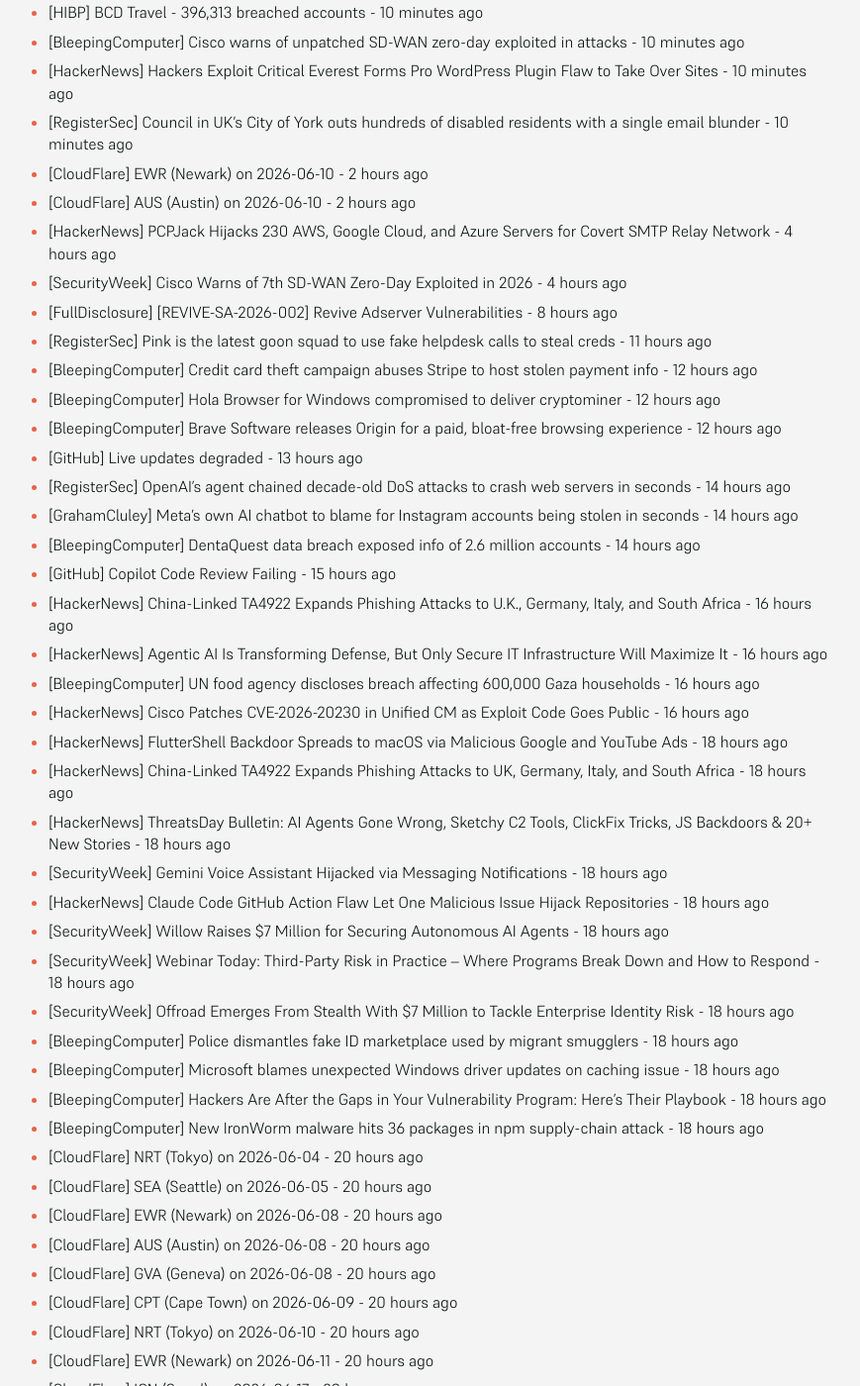
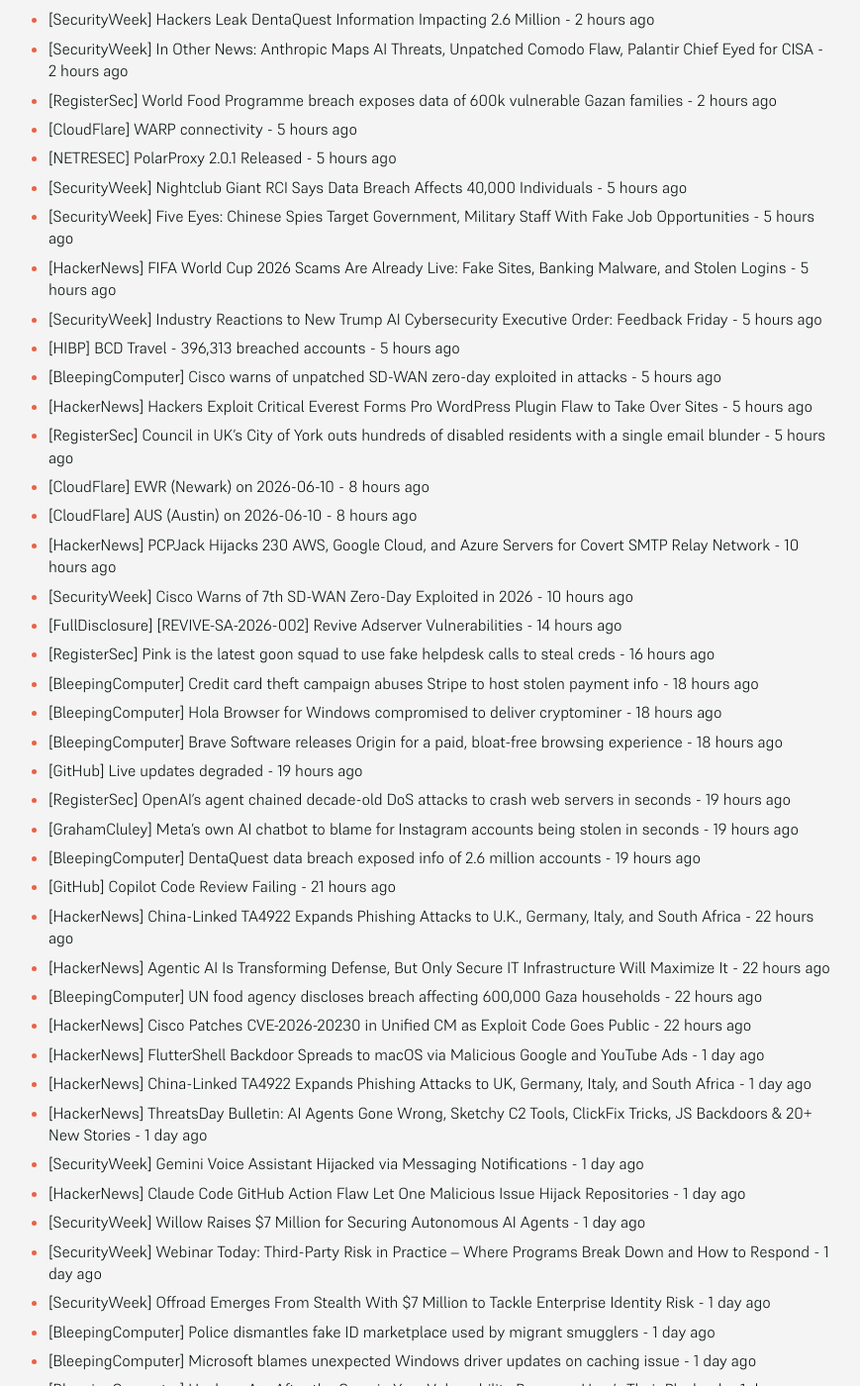
Before and after one commit to SecOpsNews/news, a Jekyll site: the page built from index.md, in a window 1280 px wide and 1400 px high, scrolled down 487 px. Shown: the whole window at 99% size, without its empty margins (215-1084 px from the left). Built offline with Jekyll 4.4.1, drawn with Linux system fonts in a browser that asks for light colours; some of the changed text lies outside the part shown.

Commit message:
New Feed

```diff
--- a/index.md
+++ b/index.md
@@ -9,62 +9,72 @@ description: Latest Updates
 
 <!-- SecOps start -->
 
-- [NETRESEC] PolarProxy 2.0.1 Released - 10 minutes ago
-- [SecurityWeek] Nightclub Giant RCI Says Data Breach Affects 40,000 Individuals - 10 minutes ago
-- [SecurityWeek] Five Eyes: Chinese Spies Target Government, Military Staff With Fake Job Opportunities - 10 minutes ago
-- [HackerNews] FIFA World Cup 2026 Scams Are Already Live: Fake Sites, Banking Malware, and Stolen Logins - 10 minutes ago
-- [SecurityWeek] Industry Reactions to New Trump AI Cybersecurity Executive Order: Feedback Friday - 10 minutes ago
-- [HIBP] BCD Travel - 396,313 breached accounts - 10 minutes ago
-- [BleepingComputer] Cisco warns of unpatched SD-WAN zero-day exploited in attacks - 10 minutes ago
-- [HackerNews] Hackers Exploit Critical Everest Forms Pro WordPress Plugin Flaw to Take Over Sites - 10 minutes ago
-- [RegisterSec] Council in UK's City of York outs hundreds of disabled residents with a single email blunder - 10 minutes ago
-- [CloudFlare] EWR (Newark) on 2026-06-10 - 2 hours ago
-- [CloudFlare] AUS (Austin) on 2026-06-10 - 2 hours ago
-- [HackerNews] PCPJack Hijacks 230 AWS, Google Cloud, and Azure Servers for Covert SMTP Relay Network - 4 hours ago
-- [SecurityWeek] Cisco Warns of 7th SD-WAN Zero-Day Exploited in 2026 - 4 hours ago
-- [FullDisclosure] [REVIVE-SA-2026-002] Revive Adserver Vulnerabilities - 8 hours ago
-- [RegisterSec] Pink is the latest goon squad to use fake helpdesk calls to steal creds - 11 hours ago
-- [BleepingComputer] Credit card theft campaign abuses Stripe to host stolen payment info - 12 hours ago
-- [BleepingComputer] Hola Browser for Windows compromised to deliver cryptominer - 12 hours ago
-- [BleepingComputer] Brave Software releases Origin for a paid, bloat-free browsing experience - 12 hours ago
-- [GitHub] Live updates degraded - 13 hours ago
-- [RegisterSec] OpenAI's agent chained decade-old DoS attacks to crash web servers in seconds - 14 hours ago
-- [GrahamCluley] Meta’s own AI chatbot to blame for Instagram accounts being stolen in seconds - 14 hours ago
-- [BleepingComputer] DentaQuest data breach  exposed info of 2.6 million accounts - 14 hours ago
-- [GitHub] Copilot Code Review Failing - 15 hours ago
-- [HackerNews] China-Linked TA4922 Expands Phishing Attacks to U.K., Germany, Italy, and South Africa - 16 hours ago
-- [HackerNews] Agentic AI Is Transforming Defense, But Only Secure IT Infrastructure Will Maximize It - 16 hours ago
-- [BleepingComputer] UN food agency discloses breach affecting 600,000 Gaza households - 16 hours ago
-- [HackerNews] Cisco Patches CVE-2026-20230 in Unified CM as Exploit Code Goes Public - 16 hours ago
-- [HackerNews] FlutterShell Backdoor Spreads to macOS via Malicious Google and YouTube Ads - 18 hours ago
-- [HackerNews] China-Linked TA4922 Expands Phishing Attacks to UK, Germany, Italy, and South Africa - 18 hours ago
-- [HackerNews] ThreatsDay Bulletin: AI Agents Gone Wrong, Sketchy C2 Tools, ClickFix Tricks, JS Backdoors & 20+ New Stories - 18 hours ago
-- [SecurityWeek] Gemini Voice Assistant Hijacked via Messaging Notifications - 18 hours ago
-- [HackerNews] Claude Code GitHub Action Flaw Let One Malicious Issue Hijack Repositories - 18 hours ago
-- [SecurityWeek] Willow Raises $7 Million for Securing Autonomous AI Agents - 18 hours ago
-- [SecurityWeek] Webinar Today: Third-Party Risk in Practice – Where Programs Break Down and How to Respond - 18 hours ago
-- [SecurityWeek] Offroad Emerges From Stealth With $7 Million to Tackle Enterprise Identity Risk - 18 hours ago
-- [BleepingComputer] Police dismantles fake ID marketplace used by migrant smugglers - 18 hours ago
-- [BleepingComputer] Microsoft blames unexpected Windows driver updates on caching issue - 18 hours ago
-- [BleepingComputer] Hackers Are After the Gaps in Your Vulnerability Program: Here's Their Playbook - 18 hours ago
-- [BleepingComputer] New IronWorm malware hits 36 packages in npm supply-chain attack - 18 hours ago
-- [CloudFlare] NRT (Tokyo) on 2026-06-04 - 20 hours ago
-- [CloudFlare] SEA (Seattle) on 2026-06-05 - 20 hours ago
-- [CloudFlare] EWR (Newark) on 2026-06-08 - 20 hours ago
-- [CloudFlare] AUS (Austin) on 2026-06-08 - 20 hours ago
-- [CloudFlare] GVA (Geneva) on 2026-06-08 - 20 hours ago
-- [CloudFlare] CPT (Cape Town) on 2026-06-09 - 20 hours ago
-- [CloudFlare] NRT (Tokyo) on 2026-06-10 - 20 hours ago
-- [CloudFlare] EWR (Newark) on 2026-06-11 - 20 hours ago
-- [CloudFlare] ICN (Seoul) on 2026-06-17 - 20 hours ago
-- [RegisterSec] Duo who sold car crash victims' data must repay £118k - 22 hours ago
-- [RegisterSec] Five Eyes: Watch out for odd LinkedIn connection requests, China's back on the hunt for state secrets - 22 hours ago
-- [HackerNews] Hackers Spied on a Stock Exchange Executive's Outlook Mailbox for Five Months - 22 hours ago
-- [HackerNews] Fake Sites Mimicking Open-Source Tools Rank High on Google to Deliver Malware via TDS - 22 hours ago
-- [SecurityWeek] Over 1.4 Million Accounts Disrupted in Cybercrime Crackdown - 22 hours ago
-- [SecurityWeek] Chinese Cybercrime Group in Spotlight for Record Campaign Pace - 22 hours ago
-- [SecurityWeek] Mirasvit Vulnerability Exploited to Execute Code on Magento Servers - 22 hours ago
-- [BleepingComputer] Cisco warns of critical Unified CM flaw with PoC exploit code - 22 hours ago
+- [BleepingComputer] What 2026 DBIR Confirms: Attacks Are Living in the Browser - 8 minutes ago
+- [BleepingComputer] Over 900 US gas station tank gauge systems exposed to attacks - 8 minutes ago
+- [ScottHelme] DBSC Beta at Report URI - 8 minutes ago
+- [HackerNews] Only 10% of SOCs Say They’re Getting Excellent Value From AI. Here’s What the Second Wave Has to Deliver - 2 hours ago
+- [HackerNews] New Threat Cluster OP-512 Targets Microsoft IIS Servers with Custom Web Shell Framework - 2 hours ago
+- [SecurityWeek] Chrome 149 Patches 429 Vulnerabilities - 2 hours ago
+- [SecurityWeek] Hackers Leak DentaQuest Information Impacting 2.6 Million - 2 hours ago
+- [SecurityWeek] In Other News: Anthropic Maps AI Threats, Unpatched Comodo Flaw, Palantir Chief Eyed for CISA - 2 hours ago
+- [RegisterSec] World Food Programme breach exposes data of 600k vulnerable Gazan families - 2 hours ago
+- [CloudFlare] WARP connectivity - 5 hours ago
+- [NETRESEC] PolarProxy 2.0.1 Released - 5 hours ago
+- [SecurityWeek] Nightclub Giant RCI Says Data Breach Affects 40,000 Individuals - 5 hours ago
+- [SecurityWeek] Five Eyes: Chinese Spies Target Government, Military Staff With Fake Job Opportunities - 5 hours ago
+- [HackerNews] FIFA World Cup 2026 Scams Are Already Live: Fake Sites, Banking Malware, and Stolen Logins - 5 hours ago
+- [SecurityWeek] Industry Reactions to New Trump AI Cybersecurity Executive Order: Feedback Friday - 5 hours ago
+- [HIBP] BCD Travel - 396,313 breached accounts - 5 hours ago
+- [BleepingComputer] Cisco warns of unpatched SD-WAN zero-day exploited in attacks - 5 hours ago
+- [HackerNews] Hackers Exploit Critical Everest Forms Pro WordPress Plugin Flaw to Take Over Sites - 5 hours ago
+- [RegisterSec] Council in UK's City of York outs hundreds of disabled residents with a single email blunder - 5 hours ago
+- [CloudFlare] EWR (Newark) on 2026-06-10 - 8 hours ago
+- [CloudFlare] AUS (Austin) on 2026-06-10 - 8 hours ago
+- [HackerNews] PCPJack Hijacks 230 AWS, Google Cloud, and Azure Servers for Covert SMTP Relay Network - 10 hours ago
+- [SecurityWeek] Cisco Warns of 7th SD-WAN Zero-Day Exploited in 2026 - 10 hours ago
+- [FullDisclosure] [REVIVE-SA-2026-002] Revive Adserver Vulnerabilities - 14 hours ago
+- [RegisterSec] Pink is the latest goon squad to use fake helpdesk calls to steal creds - 16 hours ago
+- [BleepingComputer] Credit card theft campaign abuses Stripe to host stolen payment info - 18 hours ago
+- [BleepingComputer] Hola Browser for Windows compromised to deliver cryptominer - 18 hours ago
+- [BleepingComputer] Brave Software releases Origin for a paid, bloat-free browsing experience - 18 hours ago
+- [GitHub] Live updates degraded - 19 hours ago
+- [RegisterSec] OpenAI's agent chained decade-old DoS attacks to crash web servers in seconds - 19 hours ago
+- [GrahamCluley] Meta’s own AI chatbot to blame for Instagram accounts being stolen in seconds - 19 hours ago
+- [BleepingComputer] DentaQuest data breach  exposed info of 2.6 million accounts - 19 hours ago
+- [GitHub] Copilot Code Review Failing - 21 hours ago
+- [HackerNews] China-Linked TA4922 Expands Phishing Attacks to U.K., Germany, Italy, and South Africa - 22 hours ago
+- [HackerNews] Agentic AI Is Transforming Defense, But Only Secure IT Infrastructure Will Maximize It - 22 hours ago
+- [BleepingComputer] UN food agency discloses breach affecting 600,000 Gaza households - 22 hours ago
+- [HackerNews] Cisco Patches CVE-2026-20230 in Unified CM as Exploit Code Goes Public - 22 hours ago
+- [HackerNews] FlutterShell Backdoor Spreads to macOS via Malicious Google and YouTube Ads - 1 day ago
+- [HackerNews] China-Linked TA4922 Expands Phishing Attacks to UK, Germany, Italy, and South Africa - 1 day ago
+- [HackerNews] ThreatsDay Bulletin: AI Agents Gone Wrong, Sketchy C2 Tools, ClickFix Tricks, JS Backdoors & 20+ New Stories - 1 day ago
+- [SecurityWeek] Gemini Voice Assistant Hijacked via Messaging Notifications - 1 day ago
+- [HackerNews] Claude Code GitHub Action Flaw Let One Malicious Issue Hijack Repositories - 1 day ago
+- [SecurityWeek] Willow Raises $7 Million for Securing Autonomous AI Agents - 1 day ago
+- [SecurityWeek] Webinar Today: Third-Party Risk in Practice – Where Programs Break Down and How to Respond - 1 day ago
+- [SecurityWeek] Offroad Emerges From Stealth With $7 Million to Tackle Enterprise Identity Risk - 1 day ago
+- [BleepingComputer] Police dismantles fake ID marketplace used by migrant smugglers - 1 day ago
+- [BleepingComputer] Microsoft blames unexpected Windows driver updates on caching issue - 1 day ago
+- [BleepingComputer] Hackers Are After the Gaps in Your Vulnerability Program: Here's Their Playbook - 1 day ago
+- [BleepingComputer] New IronWorm malware hits 36 packages in npm supply-chain attack - 1 day ago
+- [CloudFlare] NRT (Tokyo) on 2026-06-04 - 1 day ago
+- [CloudFlare] SEA (Seattle) on 2026-06-05 - 1 day ago
+- [CloudFlare] EWR (Newark) on 2026-06-08 - 1 day ago
+- [CloudFlare] AUS (Austin) on 2026-06-08 - 1 day ago
+- [CloudFlare] GVA (Geneva) on 2026-06-08 - 1 day ago
+- [CloudFlare] CPT (Cape Town) on 2026-06-09 - 1 day ago
+- [CloudFlare] NRT (Tokyo) on 2026-06-10 - 1 day ago
+- [CloudFlare] EWR (Newark) on 2026-06-11 - 1 day ago
+- [CloudFlare] ICN (Seoul) on 2026-06-17 - 1 day ago
+- [RegisterSec] Duo who sold car crash victims' data must repay £118k - 1 day ago
+- [RegisterSec] Five Eyes: Watch out for odd LinkedIn connection requests, China's back on the hunt for state secrets - 1 day ago
+- [HackerNews] Hackers Spied on a Stock Exchange Executive's Outlook Mailbox for Five Months - 1 day ago
+- [HackerNews] Fake Sites Mimicking Open-Source Tools Rank High on Google to Deliver Malware via TDS - 1 day ago
+- [SecurityWeek] Over 1.4 Million Accounts Disrupted in Cybercrime Crackdown - 1 day ago
+- [SecurityWeek] Chinese Cybercrime Group in Spotlight for Record Campaign Pace - 1 day ago
+- [SecurityWeek] Mirasvit Vulnerability Exploited to Execute Code on Magento Servers - 1 day ago
+- [BleepingComputer] Cisco warns of critical Unified CM flaw with PoC exploit code - 1 day ago
 - [CloudFlare] Network Congestion in Frankfurt - 1 day ago
 - [CloudFlare] Cloudflare Analytics API latency out of AMS - 1 day ago
 - [RegisterSec] Nobody needs Mythos or 0-days to build a chaos-causing computer worm – free open source models work just fine - 1 day ago
@@ -100,25 +110,7 @@ description: Latest Updates
 - [SecurityWeek] Kirki, Burst Statistics WordPress Plugin Flaws in Attackers’ Crosshairs - 1 day ago
 - [BleepingComputer] What 345 Days of Untested Exposure Looks Like at a Bank - 1 day ago
 - [BleepingComputer] CISA warns of active attacks exploiting Android, Linux bugs - 1 day ago
-- [CloudFlare] Customers are facing an increase in API errors when requesting Audit Logs - 1 day ago
-- [RegisterSec] UK banks offered access to OpenAI’s GPT-5.5 amid exclusion from Anthropic’s Glasswing expansion - 1 day ago
-- [SecurityWeek] Microsoft Tries to Calm Legal Threat Fears After Zero-Day Disclosure Backlash - 1 day ago
-- [SecurityWeek] ‘HTTP/2 Bomb’ Exploit Knocks Web Servers Offline in Seconds - 1 day ago
-- [SecurityWeek] Organizations Warned of Exploited Linux Kernel Vulnerability - 1 day ago
-- [SecurityWeek] IMA Diligence Services Data Breach Impacts 525,000 People - 1 day ago
-- [HackerNews] New HTTP/2 Bomb Vulnerability Allows Remote DoS on NGINX, Apache, IIS, Envoy & Cloudflare - 1 day ago
-- [HackerNews] Unpatched Windows Search URI Vulnerability Lets Attackers Steal NTLMv2 Hashes - 1 day ago
-- [RegisterSoftware] UK lawmakers call on government to ditch Palantir NHS contract - 1 day ago
-- [BleepingComputer] Google adds Android protection against AI deepfake scam calls - 1 day ago
-- [BleepingComputer] Police dismantles 9 crime groups in illegal streaming crackdown - 1 day ago
-- [BleepingComputer] Acer working to patch max severity zero-days in Wave 7 routers - 1 day ago
-- [CloudFlare] Increased 5XX error rate on Browser rendering - 2 days ago
-- [BleepingComputer] Over 116,000 Minecraft systems infected in WeedHack malware campaign - 2 days ago
-- [BleepingComputer] VS Code zero-day lets hackers steal GitHub tokens in one click - 2 days ago
-- [HackerNews] Weedhack Attacks Minecraft Users, CountLoader Hits 86K, Miners Spread via Pirated Content - 2 days ago
-- [TroyHunt] Welcoming the Philippine Government to Have I Been Pwned - 2 days ago
-- [CloudFlare] Bot Management - Increased False Positives - 2 days ago
-- [Slack] Incident: Trouble connecting or loading Slack - 2 days ago
+- [CloudFlare] Customers are facing an increase in API errors when requesting Audit Logs - 2 days ago
 
 
 <!-- SecOps end -->
```
